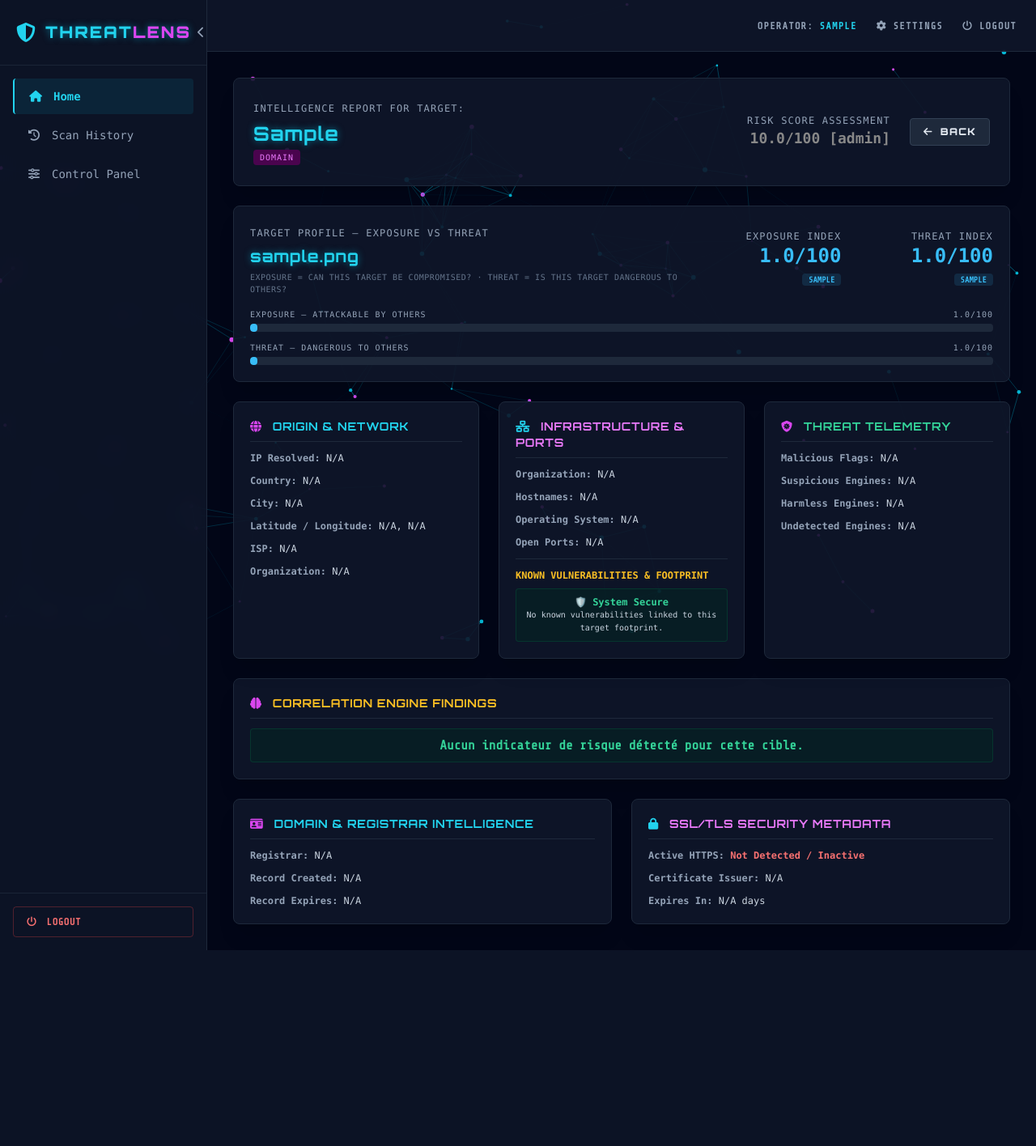
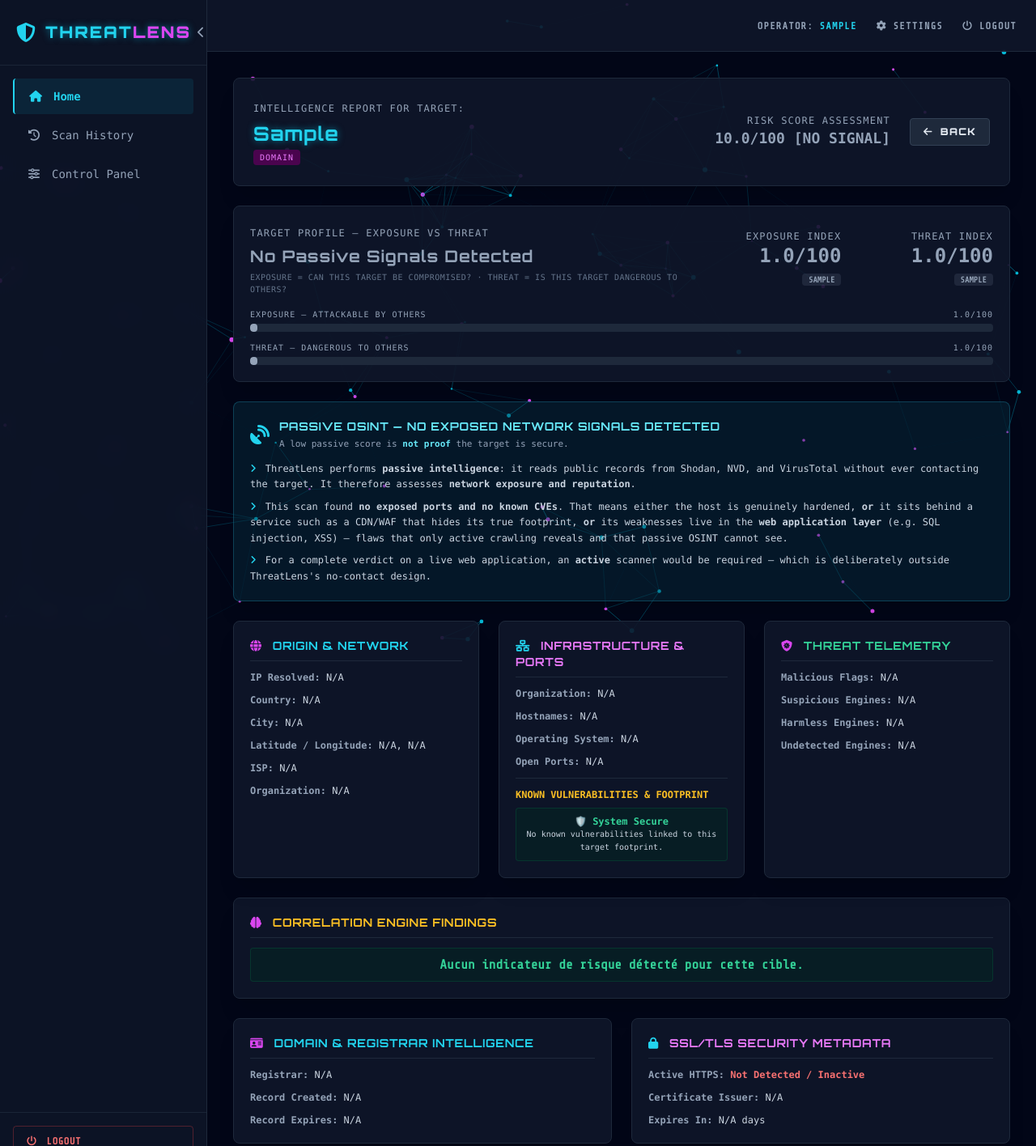
Before and after one commit to HajarXXVI/OSINT-Based_Threat_Intelligence_Platform, a Flask app: page /scan/1 in a window 1280 px wide. Shown: the top 1416 px of the page at 81% size. Before the commit the page ends 1174 px from the top, so only its background shows below. Run offline with Flask 3, Linux system fonts and the light colour scheme; a user stored in the database is signed in; tables that the repository leaves empty hold one stand-in row (values such as "Sample post"); some libraries are stand-ins or nearby versions.

Commit message:
Added NVD key - Real time scan progress loading - Fixed UI

```diff
--- a/config.py
+++ b/config.py
@@ -13,3 +13,4 @@
     # API keys come from the .env file (never commit real keys to source code)
     SHODAN_API_KEY = os.environ.get('SHODAN_API_KEY', '')
     VIRUSTOTAL_API_KEY = os.environ.get('VIRUSTOTAL_API_KEY', '')
+    NVD_API_KEY = os.environ.get('NVD_API_KEY', '')
--- a/main.py
+++ b/main.py
@@ -1,4 +1,4 @@
-from flask import Flask, render_template, redirect, url_for, request, flash, session
+from flask import Flask, render_template, redirect, url_for, request, flash, session, Response
 from flask_login import LoginManager, login_user, logout_user, login_required, current_user
 from flask_bcrypt import Bcrypt
 from sqlalchemy import inspect, text
@@ -7,6 +7,9 @@
 from engine.correlator import analyze_target
 import json
 import socket
+import threading
+import uuid
+import time
 from datetime import datetime, timezone
 
 app = Flask(__name__)
@@ -23,6 +26,15 @@
 @login_manager.user_loader
 def load_user(user_id):
     return db.session.get(User, int(user_id))
+
+
+# --- Async scan jobs: task_id -> {"lines": [...], "done": bool, "result_url": str} ---
+SCAN_JOBS = {}
+
+
+def _report_job(job_id, message):
+    if job_id in SCAN_JOBS:
+        SCAN_JOBS[job_id]["lines"].append(message)
 
 
 def check_password(stored, candidate):
@@ -265,35 +277,94 @@
     vt_key = (current_user.virustotal_key
               or app.config.get('VIRUSTOTAL_API_KEY')
               or getattr(Config, 'VIRUSTOTAL_API_KEY', None))
+    nvd_key = (app.config.get('NVD_API_KEY')
+               or getattr(Config, 'NVD_API_KEY', None))
 
-    # Run correlation engine WITH your API keys passed through
-    scan_data = analyze_target(validated_target, shodan_api_key=shodan_key, vt_api_key=vt_key)
+    # Launch the scan on a background thread so the browser can stream progress.
+    job_id = uuid.uuid4().hex
+    owner_id = current_user.id  # capture before the thread (thread has no request context)
+    SCAN_JOBS[job_id] = {"target": validated_target, "lines": [], "done": False, "result_url": None, "error": None}
 
-    # Save results to SQLite database
-    new_scan = ScanResult(
-        user_id=current_user.id,
-        target=validated_target,
-        scan_date=datetime.now(timezone.utc),
-        geolocation_data=json.dumps(scan_data['geolocation']),
-        shodan_data=json.dumps(scan_data['shodan']),
-        vt_data=json.dumps(scan_data['virustotal']),
-        whois_data=json.dumps(scan_data['whois_data']),
-        ssl_data=json.dumps(scan_data['ssl_data']),
-        findings_data=json.dumps(scan_data.get('findings', [])),
-        risk_score=scan_data['risk_score'],
-        risk_level=scan_data['risk_level'],
-        risk_color=scan_data.get('risk_color', '#38bdf8'),
-        exposure_index=scan_data.get('exposure_index', 0.0),
-        threat_index=scan_data.get('threat_index', 0.0),
-        exposure_band=scan_data.get('exposure_band', 'LOW'),
-        threat_band=scan_data.get('threat_band', 'LOW'),
-        profile=scan_data.get('profile', 'Faible Préoccupation')
-    )
-    db.session.add(new_scan)
-    db.session.commit()
+    def run_scan():
+        try:
+            scan_data = analyze_target(
+                validated_target,
+                shodan_api_key=shodan_key,
+                vt_api_key=vt_key,
+                nvd_api_key=nvd_key,
+                progress_callback=lambda msg: _report_job(job_id, msg),
+            )
+            with app.app_context():
+                # Save results to SQLite database
+                new_scan = ScanResult(
+                    user_id=owner_id,
+                    target=validated_target,
+                    scan_date=datetime.now(timezone.utc),
+                    geolocation_data=json.dumps(scan_data['geolocation']),
+                    shodan_data=json.dumps(scan_data['shodan']),
+                    vt_data=json.dumps(scan_data['virustotal']),
+                    whois_data=json.dumps(scan_data['whois_data']),
+                    ssl_data=json.dumps(scan_data['ssl_data']),
+                    findings_data=json.dumps(scan_data.get('findings', [])),
+                    risk_score=scan_data['risk_score'],
+                    risk_level=scan_data['risk_level'],
+                    risk_color=scan_data.get('risk_color', '#38bdf8'),
+                    exposure_index=scan_data.get('exposure_index', 0.0),
+                    threat_index=scan_data.get('threat_index', 0.0),
+                    exposure_band=scan_data.get('exposure_band', 'LOW'),
+                    threat_band=scan_data.get('threat_band', 'LOW'),
+                    profile=scan_data.get('profile', 'Low Concern — Apparently Sound Resource')
+                )
+                db.session.add(new_scan)
+                db.session.commit()
+                # Background thread has no request context, so build the
+                # report URL from the fixed route instead of url_for().
+                SCAN_JOBS[job_id]["result_url"] = f"/scan/{new_scan.id}"
+        except Exception as e:
+            SCAN_JOBS[job_id]["error"] = str(e)
+        finally:
+            SCAN_JOBS[job_id]["done"] = True
 
-    flash(f'Scan completed successfully for target: {target}', 'success')
-    return redirect(url_for('view_scan_details', scan_id=new_scan.id))
+    threading.Thread(target=run_scan, daemon=True).start()
+    return redirect(url_for('scan_progress', job_id=job_id))
+
+
+@app.route('/scan/progress/<job_id>')
+@login_required
+def scan_progress(job_id):
+    if job_id not in SCAN_JOBS:
+        flash('Scan job not found or already finished.', 'danger')
+        return redirect(url_for('index'))
+    return render_template('scan_progress.html', job_id=job_id, target=SCAN_JOBS[job_id]["target"], active_page='home')
+
+
+@app.route('/scan/progress/<job_id>/stream')
+@login_required
+def scan_progress_stream(job_id):
+    def generate():
+        sent = 0
+        while True:
+            job = SCAN_JOBS.get(job_id)
+            if job is None:
+                yield "event: error\ndata: job-expired\n\n"
+                return
+            lines = job["lines"]
+            while sent < len(lines):
+                yield f"data: {json.dumps({'line': lines[sent]})}\n\n"
+                sent += 1
+            if job["done"]:
+                if job["error"]:
+                    yield f"event: error\ndata: {json.dumps({'error': job['error']})}\n\n"
+                else:
+                    yield f"event: done\ndata: {json.dumps({'url': job['result_url']})}\n\n"
+                return
+            time.sleep(0.25)
+
+    return Response(generate(), mimetype='text/event-stream', headers={
+        'Cache-Control': 'no-cache',
+        'X-Accel-Buffering': 'no',
+        'Connection': 'keep-alive',
+    })
 
 @app.route('/scan/<int:scan_id>')
 @login_required
@@ -337,6 +408,31 @@
 
     target_is_ip = _is_ip_address(scan.target)
 
+    # When Shodan reports no exposed ports AND no detected CVEs, show the user
+    # WHY the infrastructure score is low instead of leaving them to wonder.
+    # A low passive score does not prove a host is secure — it may simply be a
+    # web app whose flaws are invisible to passive OSINT (they only appear under
+    # active crawling), or a host hidden behind a CDN/WAF.
+    no_ports = not (shodan_dict.get('ports') or [])
+    no_cves = not (shodan_dict.get('enriched_vulns') or [])
+    show_osint_explainer = bool(no_ports and no_cves)
+
+    # When nothing was detected, soften the still-shown score so the page does
+    # not read as a green "this host is safe". Reuse the numeric score for
+    # consistency but neutralize its color and the profile verdict.
+    if show_osint_explainer:
+        score_color = '#94a3b8'            # neutral slate
+        score_level = 'NO SIGNAL'          # not LOW
+        verdict = 'No Passive Signals Detected'
+        bar_exposure_color = '#94a3b8'
+        bar_threat_color = '#94a3b8'
+    else:
+        score_color = scan.risk_color or '#38bdf8'
+        score_level = scan.risk_level or 'LOW'
+        verdict = scan.profile or 'Low Concern — Apparently Sound Resource'
+        bar_exposure_color = exposure_color
+        bar_threat_color = threat_color
+
     return render_template(
         'target_details.html',
         scan=scan,
@@ -344,9 +440,13 @@
         geolocation=geo_dict,
         virustotal=vt_dict,
         findings=findings_list,
-        exposure_color=exposure_color,
-        threat_color=threat_color,
+        exposure_color=bar_exposure_color,
+        threat_color=bar_threat_color,
         target_is_ip=target_is_ip,
+        show_osint_explainer=show_osint_explainer,
+        display_score_level=score_level,
+        display_score_color=score_color,
+        display_verdict=verdict,
         active_page='home'
     )
 
@@ -367,7 +467,7 @@
             'threat_index': 'ALTER TABLE scan_result ADD COLUMN threat_index FLOAT DEFAULT 0.0',
             'exposure_band': "ALTER TABLE scan_result ADD COLUMN exposure_band VARCHAR(20) DEFAULT 'LOW'",
             'threat_band': "ALTER TABLE scan_result ADD COLUMN threat_band VARCHAR(20) DEFAULT 'LOW'",
-            'profile': "ALTER TABLE scan_result ADD COLUMN profile VARCHAR(120) DEFAULT 'Faible Préoccupation'",
+            'profile': "ALTER TABLE scan_result ADD COLUMN profile VARCHAR(120) DEFAULT 'Low Concern — Apparently Sound Resource'",
         }
         for column, ddl in scan_migrations.items():
             if column not in columns:
@@ -387,4 +487,4 @@
             admin_user.role = 'admin'
             db.session.commit()
 
-    app.run(debug=True, use_reloader=False)
+    app.run(debug=True, use_reloader=False, threaded=True)
--- a/models.py
+++ b/models.py
@@ -42,7 +42,7 @@
     threat_index = db.Column(db.Float, default=0.0)
     exposure_band = db.Column(db.String(20), default="LOW")
     threat_band = db.Column(db.String(20), default="LOW")
-    profile = db.Column(db.String(120), default="Faible Préoccupation")
+    profile = db.Column(db.String(120), default="Low Concern — Apparently Sound Resource")
 
     def __repr__(self):
         return f"<ScanResult {self.target} - Score: {self.risk_score}>"
--- a/templates/base.html
+++ b/templates/base.html
@@ -99,7 +99,7 @@
         </header>
 
         <!-- Main Workspace -->
-        <main class="flex-1 p-8 max-w-7xl w-full">
+        <main class="flex-1 p-8 w-full">
             {% with messages = get_flashed_messages(with_categories=true) %}
               {% if messages %}
                 {% for category, message in messages %}
--- a/templates/target_details.html
+++ b/templates/target_details.html
@@ -18,8 +18,8 @@
         <div class="flex items-center gap-6">
             <div class="text-right">
                 <span class="text-xs font-mono text-slate-400 uppercase tracking-widest block">Risk Score Assessment</span>
-                <span class="text-lg font-bold font-mono" style="color: {{ scan.risk_color|default('#38bdf8') }};">
-                    {{ scan.risk_score }}/100 [{{ scan.risk_level }}]
+                <span class="text-lg font-bold font-mono" style="color: {{ display_score_color|default(scan.risk_color|default('#38bdf8')) }};">
+                    {{ scan.risk_score }}/100 [{{ display_score_level|default(scan.risk_level) }}]
                 </span>
             </div>
             <a href="/" class="px-4 py-2 bg-slate-800 hover:bg-slate-700 text-slate-200 font-cyber font-black uppercase text-xs tracking-widest transition rounded border border-slate-700">
@@ -33,7 +33,7 @@
         <div class="flex flex-col md:flex-row md:items-center justify-between gap-4">
             <div>
                 <span class="text-xs font-mono text-slate-400 uppercase tracking-widest">Target Profile — Exposure vs Threat</span>
-                <h3 class="font-cyber font-bold text-xl tracking-wider text-cyan-400 neon-text-cyan mt-1">{{ scan.profile or 'Analyse Indisponible' }}</h3>
+                <h3 class="font-cyber font-bold text-xl tracking-wider mt-1" style="color: {{ '#94a3b8' if show_osint_explainer else '#06b6d4' }};">{{ display_verdict|default(scan.profile) }}</h3>
                 <p class="text-[10px] font-mono text-slate-500 mt-1 uppercase tracking-wider">Exposure = can this target be compromised? · Threat = is this target dangerous to others?</p>
             </div>
             <div class="flex items-center gap-8">
@@ -68,6 +68,24 @@
             </div>
         </div>
     </div>
+
+    {% if show_osint_explainer %}
+    <!-- Passive-OSINT Explanation: shown when the scan detected no exposed infrastructure -->
+    <div class="bg-cyan-950/40 border border-cyan-800/60 rounded-lg p-5 shadow-xl space-y-3">
+        <div class="flex items-center gap-3">
+            <i class="fa-solid fa-satellite-dish text-cyan-400 text-2xl"></i>
+            <div>
+                <h3 class="font-cyber font-bold text-sm tracking-wider text-cyan-300 uppercase">Passive OSINT — No Exposed Network Signals Detected</h3>
+                <p class="text-slate-400 text-[11px] font-mono mt-1">A low passive score is <strong class="text-cyan-300">not proof</strong> the target is secure.</p>
+            </div>
+        </div>
+        <div class="space-y-2 text-slate-300 text-xs font-mono leading-relaxed">
+            <p><i class="fa-solid fa-angle-right text-cyan-400 mr-1"></i> ThreatLens performs <strong>passive intelligence</strong>: it reads public records from Shodan, NVD, and VirusTotal without ever contacting the target. It therefore assesses <strong>network exposure and reputation</strong>.</p>
+            <p><i class="fa-solid fa-angle-right text-cyan-400 mr-1"></i> This scan found <strong>no exposed ports and no known CVEs</strong>. That means either the host is genuinely hardened, <strong>or</strong> it sits behind a service such as a CDN/WAF that hides its true footprint, <strong>or</strong> its weaknesses live in the <strong>web application layer</strong> (e.g. SQL injection, XSS) — flaws that only active crawling reveals and that passive OSINT cannot see.</p>
+            <p><i class="fa-solid fa-angle-right text-cyan-400 mr-1"></i> For a complete verdict on a live web application, an <strong>active</strong> scanner would be required — which is deliberately outside ThreatLens's no-contact design.</p>
+        </div>
+    </div>
+    {% endif %}
 
     <!-- Intelligence Grid Widgets -->
     <div class="grid grid-cols-1 md:grid-cols-3 gap-6">
```
Also changed, not shown: PROJECT_REPORT.md (+1 -1 lines), PROJECT_REPORT_FR.md (+1 -1 lines), apis/nvd_api.py (+8 -2 lines), engine/correlator.py (+85 -47 lines), engine/scorer.py (+5 -5 lines), templates/scan_progress.html (added, +134 -0 lines), test/test_correclator.py (+4 -4 lines), 2 other files.
